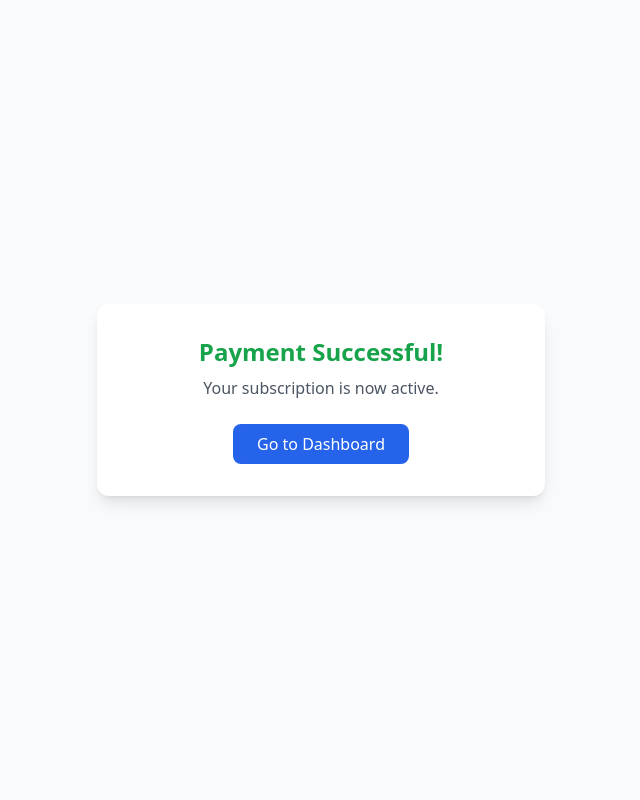
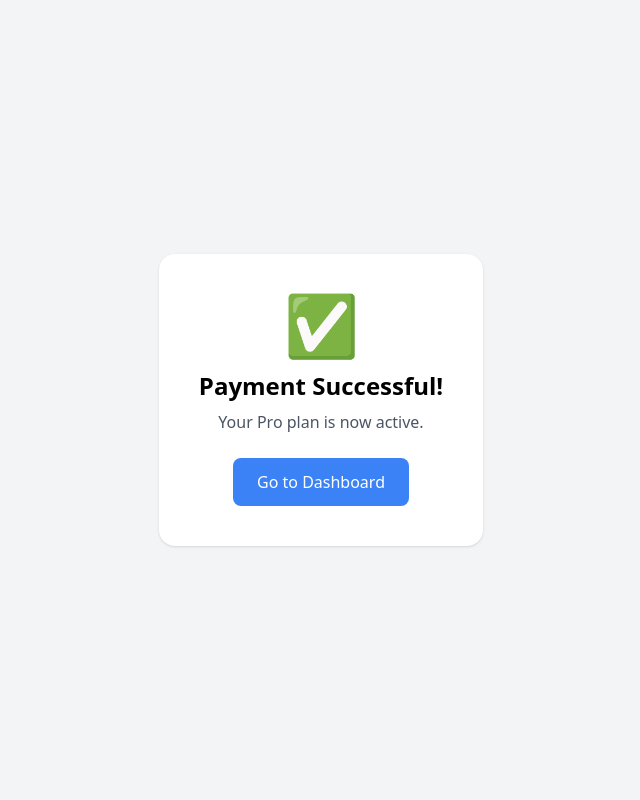
Before and after one commit to songke78772-oss/toolnest-v3, a Node server app: template views/success.ejs in a window 1280 px wide. Shown: the whole page, without its empty margins (319-959 px from the left). Run offline with Node 20, Linux system fonts and the light colour scheme; the template is opened without the code that fills it, so the values that code supplies are empty; some libraries are stand-ins or nearby versions.

Commit message:
Add success page for payment confirmation

```diff
--- a/views/success.ejs
+++ b/views/success.ejs
@@ -1,19 +1,16 @@
 <!DOCTYPE html>
-<html lang="en">
+<html>
 <head>
   <meta charset="UTF-8">
   <title>Success - ProToolNest</title>
   <script src="https://cdn.tailwindcss.com"></script>
-
-  <meta name="description" content="Free online success tool by ProToolNest.">
-  <link rel="canonical" href="https://protoolnest.com/success"></head>
-<body class="bg-gray-50 min-h-screen flex items-center justify-center">
-  <div class="bg-white p-8 rounded-xl shadow-lg max-w-md w-full text-center">
-    <h1 class="text-2xl font-bold text-green-600 mb-2">Payment Successful!</h1>
-    <p class="text-gray-600 mb-6">Your subscription is now active.</p>
-    <a href="/dashboard" class="inline-block bg-blue-600 text-white px-6 py-2 rounded-lg hover:bg-blue-700">
-      Go to Dashboard
-    </a>
+</head>
+<body class="bg-gray-100 flex items-center justify-center min-h-screen">
+  <div class="bg-white p-10 rounded-2xl shadow text-center max-w-md">
+    <div class="text-6xl mb-4">✅</div>
+    <h1 class="text-2xl font-bold mb-2">Payment Successful!</h1>
+    <p class="text-gray-600 mb-6">Your Pro plan is now active.</p>
+    <a href="/dashboard" class="bg-blue-500 text-white px-6 py-3 rounded-lg inline-block">Go to Dashboard</a>
   </div>
 </body>
 </html>
```
